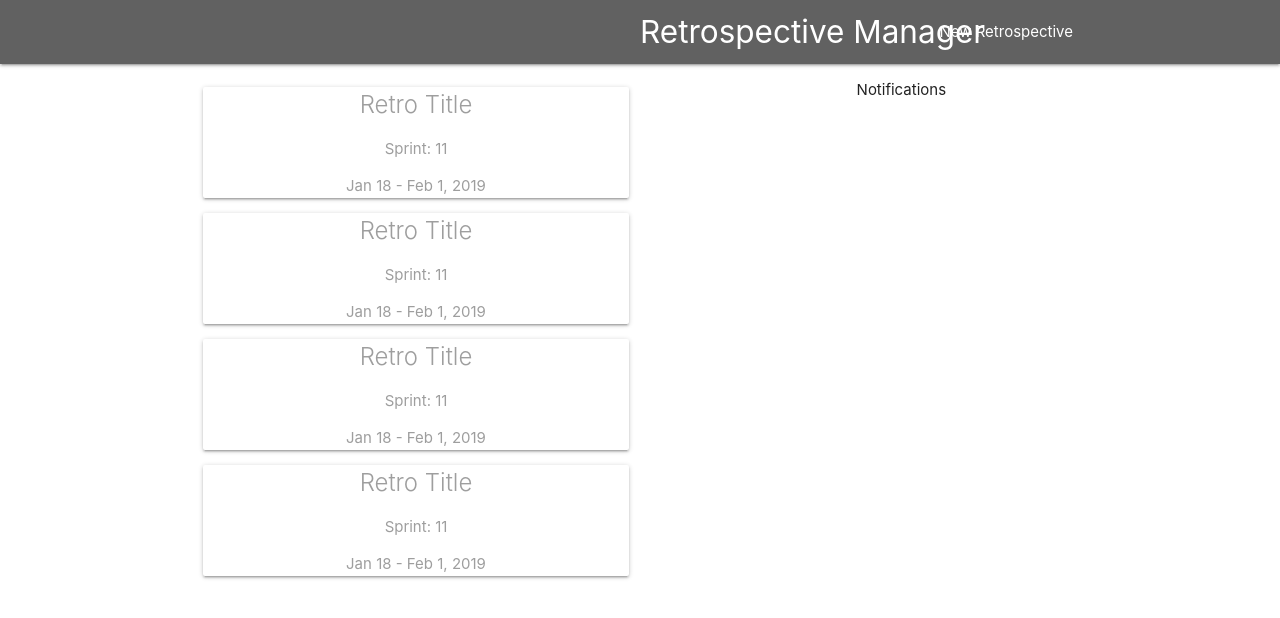
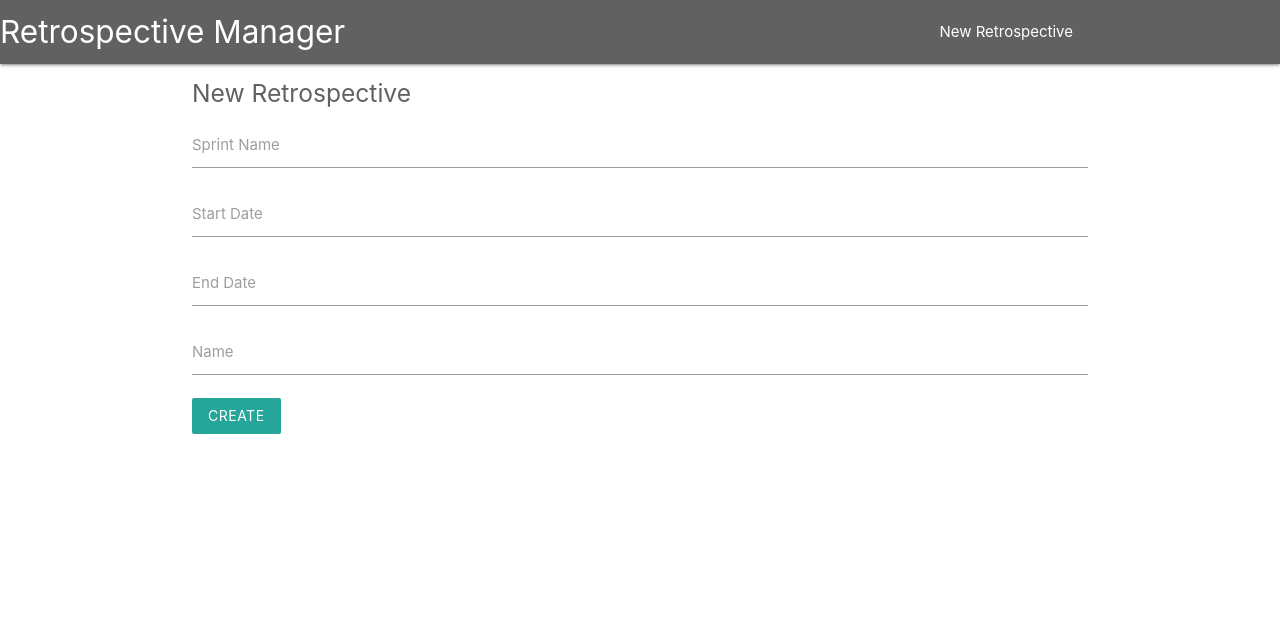
Before and after one commit to SpyRock28/retrospective, a React (Create React App) app: page /create in a window 1280 px wide. Shown: the top 618 px of the page. Built offline with nearby package versions, Linux system fonts and the light colour scheme.

Commit message:
fixed links and some materialize css

```diff
--- a/public/index.html
+++ b/public/index.html
@@ -28,7 +28,7 @@
     <!-- Compiled and minified JavaScript -->
     <script src="https://cdnjs.cloudflare.com/ajax/libs/materialize/1.0.0/js/materialize.min.js"></script>
 
-    <title>React App</title>
+    <title>Retro App</title>
   </head>
   <body>
     <noscript>You need to enable JavaScript to run this app.</noscript>
--- a/src/App.css
+++ /dev/null
@@ -1,32 +0,0 @@
-.App {
-  text-align: center;
-}
-
-.App-logo {
-  animation: App-logo-spin infinite 20s linear;
-  height: 40vmin;
-}
-
-.App-header {
-  background-color: #282c34;
-  min-height: 100vh;
-  display: flex;
-  flex-direction: column;
-  align-items: center;
-  justify-content: center;
-  font-size: calc(10px + 2vmin);
-  color: white;
-}
-
-.App-link {
-  color: #61dafb;
-}
-
-@keyframes App-logo-spin {
-  from {
-    transform: rotate(0deg);
-  }
-  to {
-    transform: rotate(360deg);
-  }
-}
--- a/src/App.js
+++ b/src/App.js
@@ -1,8 +1,8 @@
 import React, { Component } from 'react';
-import './App.css';
 import { BrowserRouter, Switch, Route } from 'react-router-dom';
 import Navbar from './components/layout/Navbar';
 import Dashboard from './components/dashboard/Dashboard';
+import CreateRetro from './components/retros/CreateRetro';
 
 class App extends Component {
   render() {
@@ -10,9 +10,12 @@ class App extends Component {
       <BrowserRouter>
         <div className="App">
           <Navbar />
-          <Switch>
-            <Route path='/' component={Dashboard} />
-          </Switch>
+          <div className="container">
+            <Switch>
+              <Route exact path='/' component={Dashboard} />
+              <Route path='/create' component={CreateRetro} />
+            </Switch>
+          </div>
         </div>
       </BrowserRouter>
     )
--- a/src/components/dashboard/Dashboard.js
+++ b/src/components/dashboard/Dashboard.js
@@ -5,7 +5,7 @@ import RetroList from '../retros/RetroList';
 class Dashboard extends Component {
   render(){
     return (
-      <div className="dashboard container">
+      <div className="dashboard">
         <div className="row">
           <div className="col s12 m6">
             <RetroList />
--- a/src/components/layout/Navbar.js
+++ b/src/components/layout/Navbar.js
@@ -7,7 +7,7 @@ import SignedInLinks from './SignedInLinks';
 const Navbar = () => {
   return (
     <nav className="nav-wrapper grey darken-2">
-      <Link to='/' className="brand-logo left fixed">Retrospective Manager</Link>
+      <Link to='/' className="brand-logo left">Retrospective Manager</Link>
       <div className="container">
 
 
--- a/src/components/layout/SignedInLinks.js
+++ b/src/components/layout/SignedInLinks.js
@@ -4,7 +4,7 @@ import { NavLink } from 'react-router-dom';
 const SignedInLinks = () => {
   return (
     <ul className="right">
-      <li><NavLink to='/'>New Retrospective</NavLink></li>
+      <li><NavLink to='/create'>New Retrospective</NavLink></li>
       {/* <li><NavLink to='/'>Log Out</NavLink></li> */}
       {/* <li><NavLink to='/' className="btn btn-floating"></NavLink></li> */}
     </ul>
--- a/src/components/retros/CreateRetro.js
+++ b/src/components/retros/CreateRetro.js
@@ -21,6 +21,7 @@ class CreateRetro extends Component {
 
   render() {
     return(
+
         <form onSubmit={this.handleSubmit} className="retro-form">
           <h5 className="grey-text text-darken-2">New Retrospective</h5>
           <div className="input-field">
@@ -29,20 +30,21 @@ class CreateRetro extends Component {
           </div>
           <div className="input-field">
             <label htmlFor="startDate">Start Date</label>
-          <input type="date" id="startDate" onChange={this.handleChange}/>
+            <input type="text" id="startDate" onChange={this.handleChange}/>
           </div>
           <div className="input-field">
             <label htmlFor="endDate">End Date</label>
-          <input type="date" id="endDate" onChange={this.handleChange}/>
+            <input type="text" id="endDate" onChange={this.handleChange}/>
           </div>
           <div className="input-field">
             <label htmlFor="name">Name</label>
             <input type="text" id="name" onChange={this.handleChange}/>
           </div>
           <div className="input-field">
-          <button type="submit" className="btn z-depth-0">Submit</button>
+            <button type="submit" className="btn z-depth-0">Create</button>
           </div>
         </form>
+
     )
   }
 }
--- a/src/components/retros/RetroDetails.js
+++ b/src/components/retros/RetroDetails.js
@@ -5,7 +5,9 @@ class RetroDetails extends Component {
 
   return() {
     render(
-
+      <div className="card z-depth-0 retro-summary">
+        <p className="grey lighten-2">Nofication 1</p>
+      </div>
     )
   }
 }
```
Also changed, not shown: src/logo.svg (deleted). Lines whose indentation alone changed are shown as unchanged.
